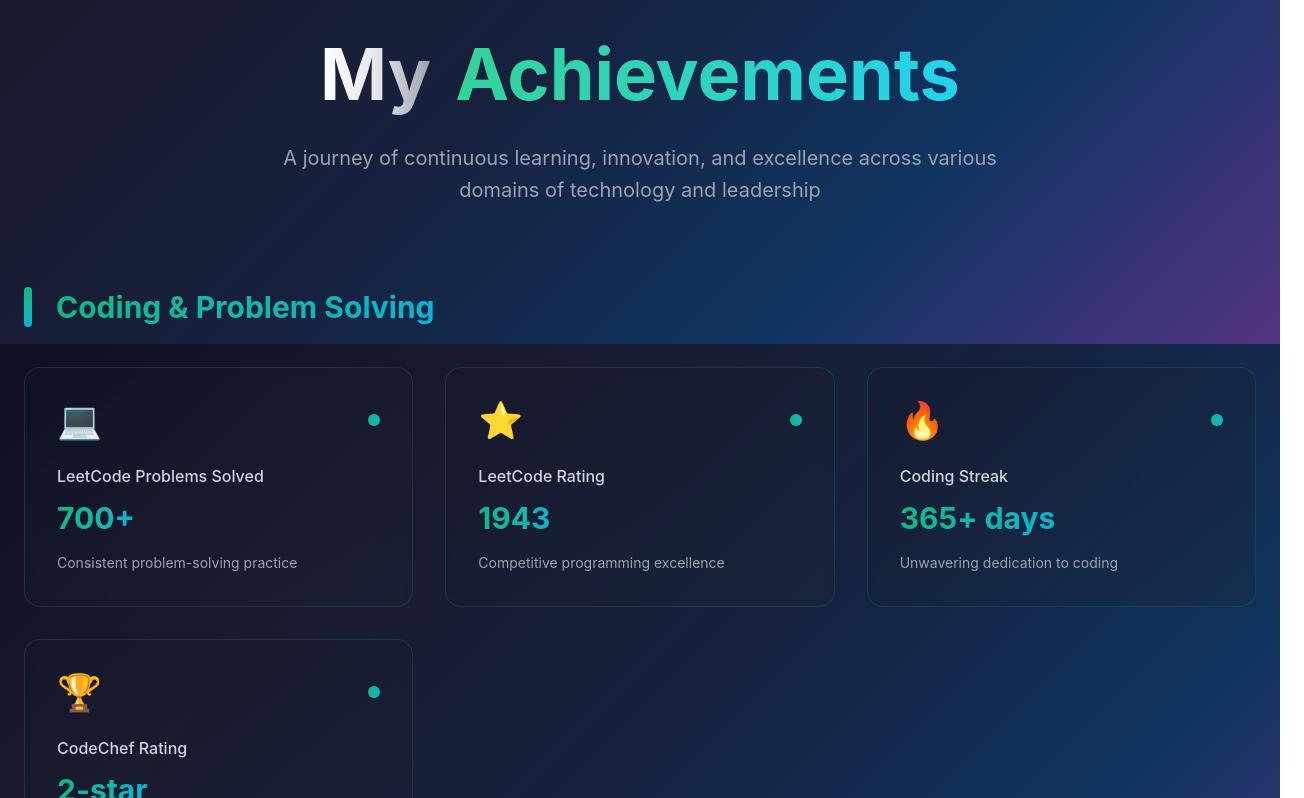
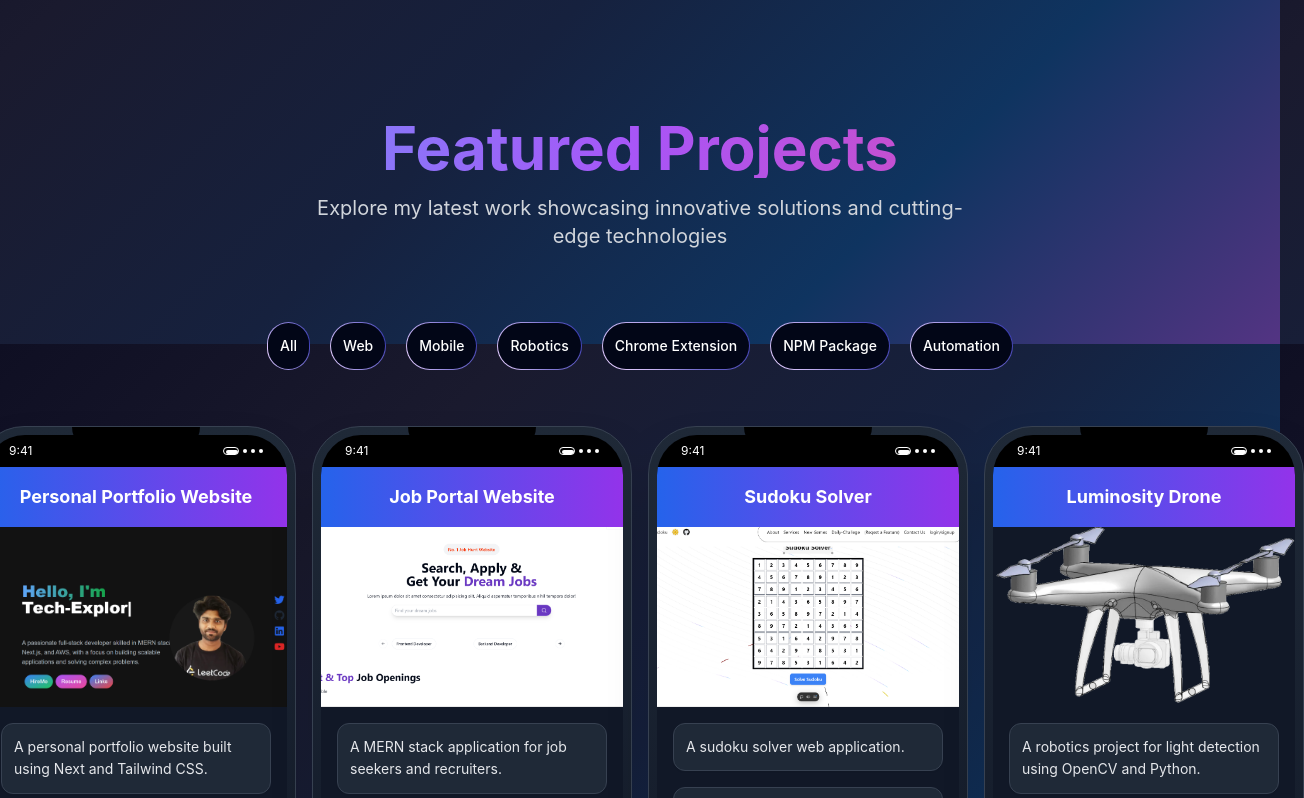
Before and after one commit to its-kundan/Kundan_CV_Portfolio, a Next.js app: page / in a window 1280 px wide. Shown: the part 5256-6054 px from the top of the page, 1304 px wide, since content can reach past the window. Built offline with nearby package versions, Linux system fonts and the light colour scheme.

Commit message:
Project card fixed

```diff
--- a/src/app/page.js
+++ b/src/app/page.js
@@ -26,8 +26,8 @@
         <AboutSection />
         <ServicesSection />
         <SkillsSection />
+        <ProjectsSection />
         <AchievementsSection />
-        <ProjectsSection />
         <CertificationsSection />
         <ContactSection />
       </div>
--- a/src/components/ProjectsSection.jsx
+++ b/src/components/ProjectsSection.jsx
@@ -29,7 +29,7 @@
 
   const displayedProjects = showAll
     ? filteredProjects
-    : filteredProjects.slice(0, isMobile ? 4 : 6);
+    : filteredProjects.slice(0, isMobile ? 4 : 8);
 
   const cardVariants = {
     initial: { y: 50, opacity: 0 },
@@ -59,8 +59,8 @@
       </div>
 
       {/* Filter Tags */}
-      <div className="text-white py-6 mx-auto w-full overflow-hidden mb-8">
-        <div className="grid grid-cols-4 sm:grid-cols-[repeat(auto-fit,minmax(120px,1fr))] gap-0.8 justify-center">
+      <div className="text-white py-6 mx-auto max-w-6xl px-4 sm:px-6 lg:px-8 mb-8">
+        <div className="flex flex-wrap justify-center gap-3 sm:gap-4 lg:gap-5">
           <ProjectTag
             onClick={handleTagChange}
             name="All"
@@ -81,11 +81,26 @@
             name="Robotics"
             isSelected={tag === "Robotics"}
           />
+          <ProjectTag
+            onClick={handleTagChange}
+            name="Chrome Extension"
+            isSelected={tag === "Chrome Extension"}
+          />
+          <ProjectTag
+            onClick={handleTagChange}
+            name="NPM Package"
+            isSelected={tag === "NPM Package"}
+          />
+          <ProjectTag
+            onClick={handleTagChange}
+            name="Automation"
+            isSelected={tag === "Automation"}
+          />
         </div>
       </div>
 
       {/* Projects Grid */}
-      <ul ref={ref} className="grid md:grid-cols-2 xl:grid-cols-3 gap-12 md:gap-16 justify-items-center">
+      <ul ref={ref} className="grid grid-cols-1 sm:grid-cols-2 lg:grid-cols-3 xl:grid-cols-4 gap-8 sm:gap-10 lg:gap-12 xl:gap-16 justify-items-center">
         {displayedProjects.map((project, index) => (
           <motion.li
             key={index}
@@ -108,7 +123,7 @@
       </ul>
 
       {/* See More Button */}
-      {!showAll && filteredProjects.length > (isMobile ? 4 : 6) && (
+      {!showAll && filteredProjects.length > (isMobile ? 4 : 8) && (
         <div className="text-center mt-12">
           <button
             onClick={handleSeeMore}
```
